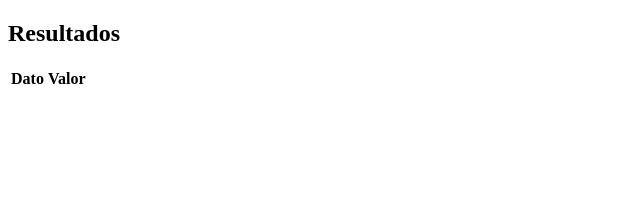
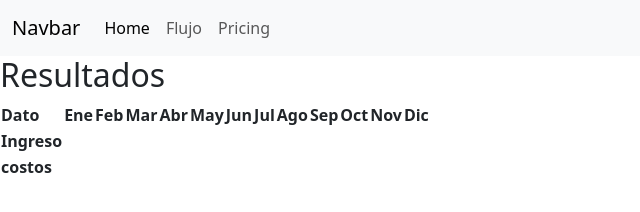
Before and after one commit to Ib3rtt1/metodos-de-montecarlo, a website: page flujo.html in a window 1280 px wide. Shown: the whole page, without its empty margins (0-640 px from the left). Drawn offline with nearby package versions, Linux system fonts and the light colour scheme.

Commit message:
se vincula tabla

```diff
--- a/flujo.html
+++ b/flujo.html
@@ -4,19 +4,86 @@
   <meta charset="UTF-8">
   <meta name="viewport" content="width=device-width, initial-scale=1.0">
   <title>Document</title>
+  <link rel="stylesheet" href="styles.css">
+  <link href="https://cdn.jsdelivr.net/npm/bootstrap@5.3.2/dist/css/bootstrap.min.css" rel="stylesheet" integrity="sha384-T3c6CoIi6uLrA9TneNEoa7RxnatzjcDSCmG1MXxSR1GAsXEV/Dwwykc2MPK8M2HN" crossorigin="anonymous">
 </head>
 <body>
+  <nav class="navbar navbar-expand-lg bg-body-tertiary">
+    <div class="container-fluid">
+      <a class="navbar-brand" href="#">Navbar</a>
+      <button class="navbar-toggler" type="button" data-bs-toggle="collapse" data-bs-target="#navbarNav" aria-controls="navbarNav" aria-expanded="false" aria-label="Toggle navigation">
+        <span class="navbar-toggler-icon"></span>
+      </button>
+      <div class="collapse navbar-collapse" id="navbarNav">
+        <ul class="navbar-nav">
+          <li class="nav-item">
+            <a class="nav-link active" aria-current="page" href="index.html">Home</a>
+          </li>
+          <li class="nav-item">
+            <a class="nav-link" href="flujo.html">Flujo</a>
+          </li>
+          <li class="nav-item">
+            <a class="nav-link" href="#">Pricing</a>
+          </li>
+        </ul>
+      </div>
+    </div>
+  </nav>
   <h2>Resultados</h2>
 
     <table id="resultadosTable">
       <!-- Encabezados de la tabla -->
       <tr>
         <th>Dato</th>
-        <th>Valor</th>
-        </tr>
+        <th>Ene</th>
+        <th>Feb</th>
+        <th>Mar</th>
+        <th>Abr</th>
+        <th>May</th>
+        <th>Jun</th>
+        <th>Jul</th>
+        <th>Ago</th>
+        <th>Sep</th>
+        <th>Oct</th>
+        <th>Nov</th>
+        <th>Dic</th>
+      </tr>
+      <tr>
+        <th>Ingreso</th>
+        <th></th>
+        <th></th>
+        <th></th>
+        <th></th>
+        <th></th>
+        <th></th>
+        <th></th>
+        <th></th>
+        <th></th>
+        <th></th>
+        <th></th>
+        <th></th>
+      </tr>
+      <tr>
+        <th>costos</th>
+        <th></th>
+        <th></th>
+        <th></th>
+        <th></th>
+        <th></th>
+        <th></th>
+        <th></th>
+        <th></th>
+        <th></th>
+        <th></th>
+        <th></th>
+        <th></th>
+      </tr>
     </table>
 
-    <script src="app.js"></script>
+  <script src="script.js"></script>
+  <script src="https://cdn.jsdelivr.net/npm/bootstrap@5.3.2/dist/js/bootstrap.bundle.min.js" integrity="sha384-C6RzsynM9kWDrMNeT87bh95OGNyZPhcTNXj1NW7RuBCsyN/o0jlpcV8Qyq46cDfL" crossorigin="anonymous"></script>
+  <script src="https://cdn.jsdelivr.net/npm/@popperjs/core@2.11.8/dist/umd/popper.min.js" integrity="sha384-I7E8VVD/ismYTF4hNIPjVp/Zjvgyol6VFvRkX/vR+Vc4jQkC+hVqc2pM8ODewa9r" crossorigin="anonymous"></script>
+  <script src="https://cdn.jsdelivr.net/npm/bootstrap@5.3.2/dist/js/bootstrap.min.js" integrity="sha384-BBtl+eGJRgqQAUMxJ7pMwbEyER4l1g+O15P+16Ep7Q9Q+zqX6gSbd85u4mG4QzX+" crossorigin="anonymous"></script>
 
 </body>
 </html>
--- a/script.js
+++ b/script.js
@@ -22,7 +22,6 @@ function enviarDatos() {
   // Puedes realizar acciones con los datos, como enviarlos a un servidor
   // Por ahora, solo los mostraremos en la consola
   console.log('Precio:', precio);
-  console.log('Precio:', precio);
   console.log('Cantidad:', cantidad);
   console.log('Tasa de Crecimiento:', tasaCrecimiento);
   console.log('Ingresos:', ingresos);
@@ -44,3 +43,9 @@ function agregarFilaResultado(dato, valor) {
   cellDato.innerHTML = dato;
   cellValor.innerHTML = valor;
 }
+
+// Añadir celdas para cada mes (120 meses)
+for (let i = 0; i < 120; i++) {
+  const cellMes = row.insertCell(i + 2);
+  cellMes.innerHTML = ''; // Puedes establecer valores predeterminados o dejar en blanco
+}
```
Also changed, not shown: index.html (+50 -20 lines).
